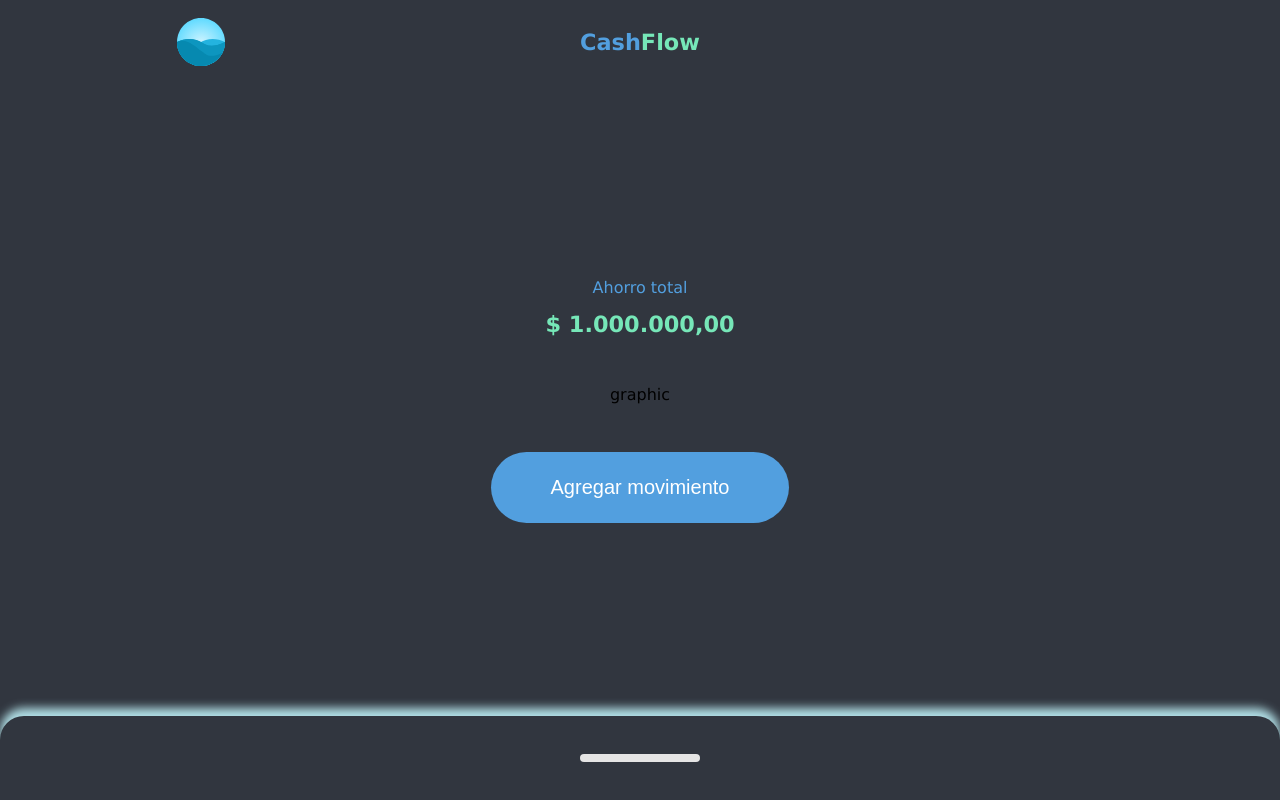
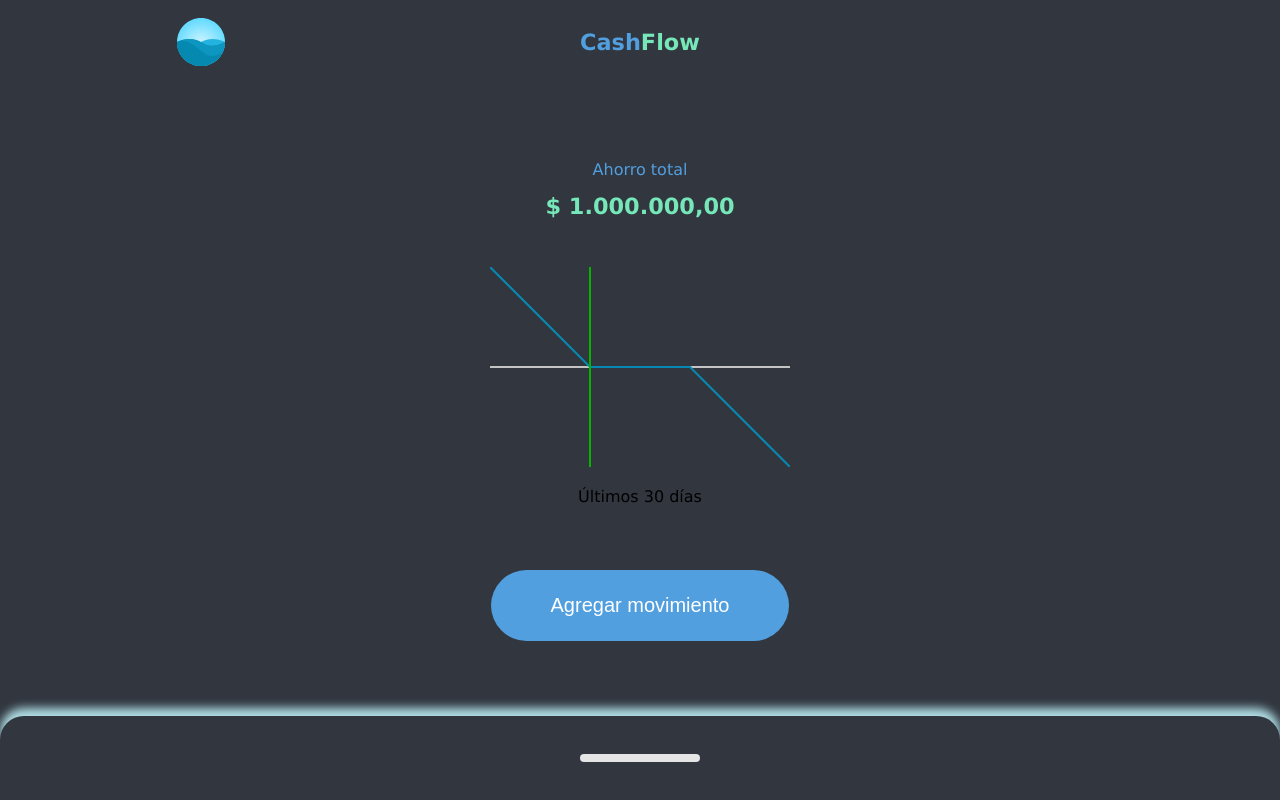
Before and after one commit to victor-Casta/cashflow, a Vue app: page / in a window 1280 px wide. Built offline with nearby package versions, Linux system fonts and the light colour scheme.

Commit message:
creacion del svg del grafico

```diff
--- a/src/components/Home.vue
+++ b/src/components/Home.vue
@@ -11,7 +11,7 @@
                 :amount="amount"
             >
                 <template #graphic>
-                    graphic
+                    <Graphic />
                 </template>
                 <template #action>
                     <Action />
@@ -32,6 +32,7 @@
     import Resume from './Resume/index.vue';
     import Movements from './Movements/index.vue';
     import Action from './Action.vue';
+    import Graphic from './Resume/Graphic.vue';
 
     export default {
         components: {
@@ -39,7 +40,8 @@
             Header,
             Resume,
             Movements,
-            Action
+            Action,
+            Graphic
         },
         data() {
             return {
--- a/src/components/Modal.vue
+++ b/src/components/Modal.vue
@@ -26,7 +26,8 @@
         right: 0;
         top: 0;
         bottom: 0;
-        background-color: white;
+        background-color: #31363F;
+        color: #FFF;
     }
 
     .head {
--- /dev/null
+++ b/src/components/Resume/Graphic.vue
@@ -0,0 +1,41 @@
+<template>
+    <div>
+        <svg
+            viewBox="0 0 300 200"
+        >
+            <line
+                stroke="#c4c4c4"
+                stroke-width="2"
+                x1="0"
+                y1="100"
+                x2="300"
+                y2="100"
+            />
+            <polyline
+                fill="none"
+                stroke="#0689B0"
+                stroke-width="2"
+                points="0,0 100,100 200,100 300,200"
+            />
+            <line
+                stroke="#04b500"
+                stroke-width="2"
+                x1="100"
+                y1="0"
+                x2="100"
+                y2="200"
+            />
+        </svg>
+        <p>Últimos 30 días</p>
+    </div>
+</template>
+
+
+<style scoped>
+    svg {
+        width: 100%;
+    }
+    p {
+        text-align: center;
+    }
+</style>
```
